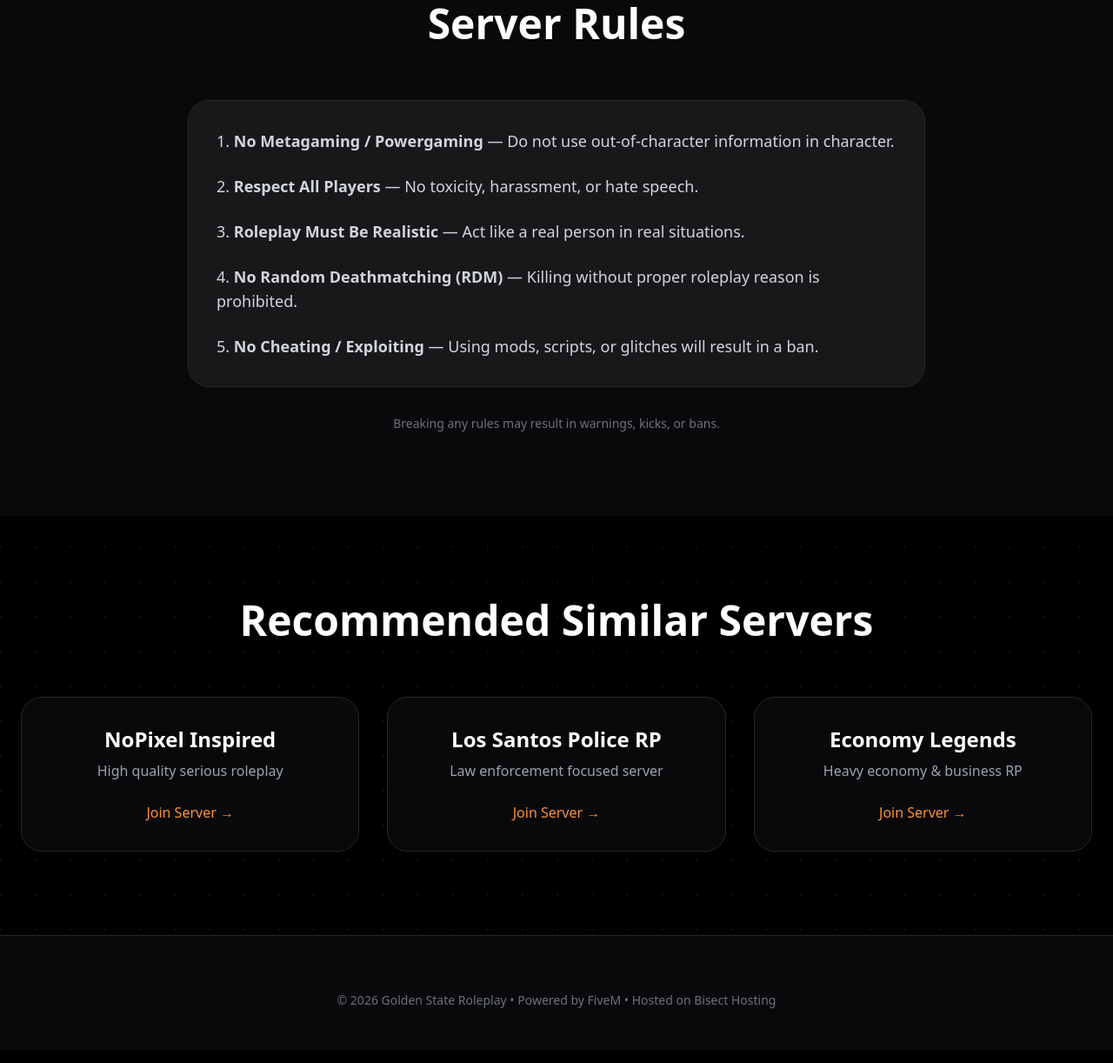
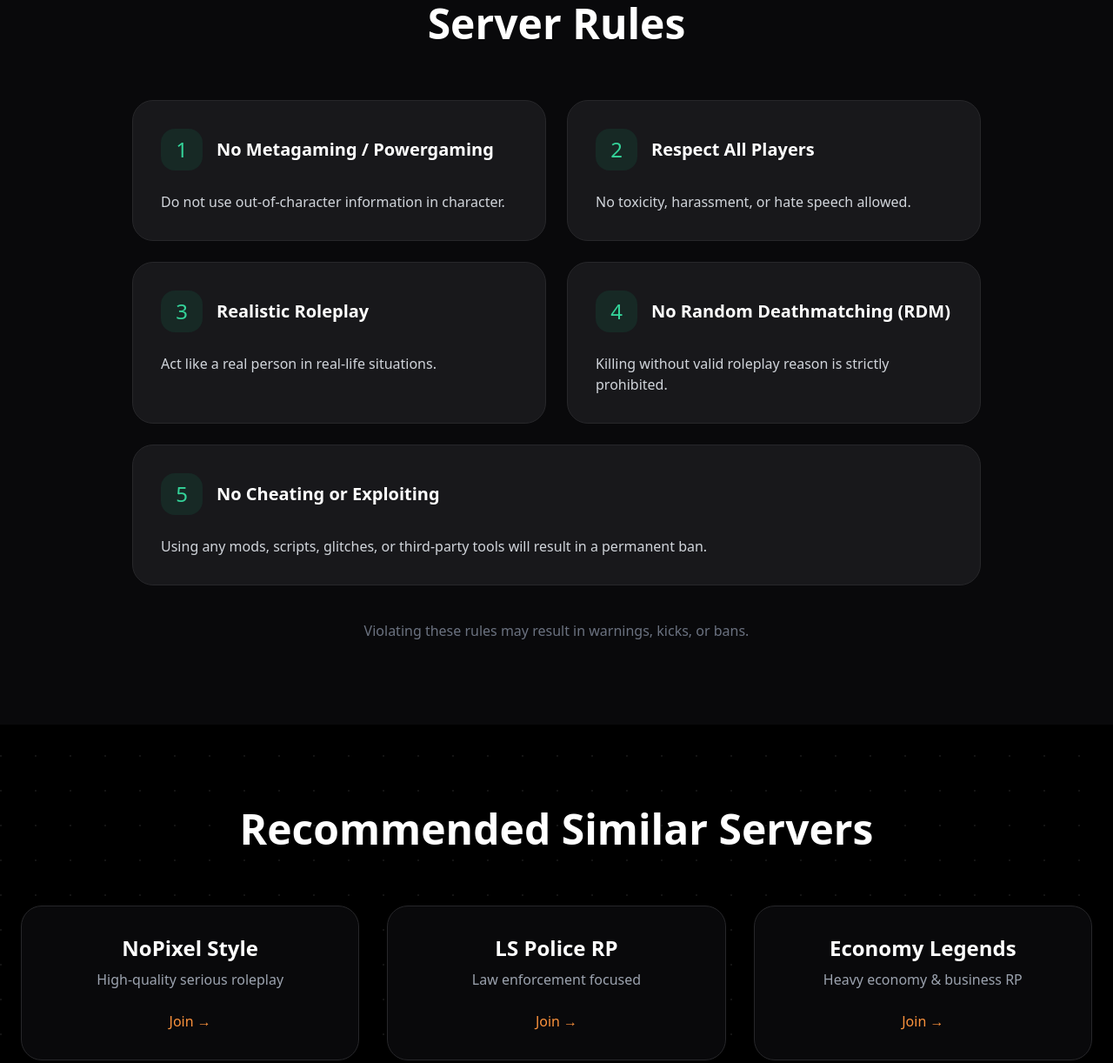
Before and after one commit to GeorgiaStateRoleplayYTD/GSRP, a plain HTML site: page index.html in a window 1280 px wide. Shown: the part 1492-2714 px from the top of the page at 87% size. Drawn offline with nearby package versions, Linux system fonts and the light colour scheme.

Commit message:
Update index.html

```diff
--- a/index.html
+++ b/index.html
@@ -33,21 +33,30 @@
       transition: 0.7s;
     }
     .join-btn:hover::after { left: 150%; }
+
+    /* Circular Promo */
+    .promo-circle {
+      animation: float 3s ease-in-out infinite;
+    }
+    @keyframes float {
+      0%, 100% { transform: translateY(0); }
+      50% { transform: translateY(-15px); }
+    }
   </style>
 </head>
 <body class="bg-black text-white min-h-screen">
 
-  <!-- Promo Bubble -->
-  <div class="fixed top-4 right-4 bg-gradient-to-r from-orange-500 to-amber-500 text-black font-bold px-6 py-3 rounded-3xl shadow-2xl flex items-center gap-3 z-50 hover:scale-105 transition-all">
-    <span class="text-xl">🎟️</span>
-    <div>
-      <p class="text-sm leading-none">GET $5.00 OFF</p>
-      <p class="text-lg leading-none">Everything in Store</p>
+  <!-- Floating Circular Promo -->
+  <div class="fixed top-6 right-6 z-50 promo-circle">
+    <div onclick="copyDiscount()"
+         class="w-36 h-36 bg-gradient-to-br from-orange-500 to-amber-500 rounded-full flex items-center justify-center text-center shadow-2xl cursor-pointer hover:scale-110 transition-all border-4 border-white/30">
+      <div class="text-black">
+        <p class="text-2xl font-black leading-none">$5.00</p>
+        <p class="text-sm font-bold tracking-widest">OFF</p>
+        <p class="text-xs mt-1 font-medium">EVERYTHING</p>
+        <p class="text-[10px] mt-2 bg-black/20 text-black py-0.5 px-4 rounded-full inline-block">CLICK TO COPY CODE</p>
+      </div>
     </div>
-    <a href="https://gsrpstandalone.tip4serv.com/" target="_blank"
-       class="ml-2 bg-black text-white text-sm px-5 py-2 rounded-2xl hover:bg-zinc-800 transition">
-      SHOP NOW
-    </a>
   </div>
 
   <!-- Navigation -->
@@ -107,7 +116,6 @@
   <section id="servers" class="max-w-7xl mx-auto px-6 pb-24">
     <h2 class="text-5xl font-bold text-center mb-16">Our Servers</h2>
     <div class="grid md:grid-cols-2 gap-8">
-      <!-- Standalone -->
       <div class="card bg-zinc-950 border border-zinc-800 rounded-3xl overflow-hidden">
         <img src="https://i.imgur.com/7dyP8ks.png" class="w-full h-64 object-cover">
         <div class="p-10">
@@ -121,7 +129,6 @@
         </div>
       </div>
 
-      <!-- Economy -->
       <div class="card bg-zinc-950 border border-zinc-800 rounded-3xl overflow-hidden">
         <img src="https://i.imgur.com/roim6la.png" class="w-full h-64 object-cover">
         <div class="p-10">
@@ -137,24 +144,54 @@
     </div>
   </section>
 
-  <!-- Server Rules -->
+  <!-- Server Rules - Improved Design -->
   <section id="rules" class="bg-zinc-950 py-24">
-    <div class="max-w-4xl mx-auto px-6">
+    <div class="max-w-5xl mx-auto px-6">
       <h2 class="text-5xl font-bold text-center mb-16">Server Rules</h2>
-      <div class="space-y-4 text-lg">
-        <div class="bg-zinc-900 border border-zinc-800 rounded-3xl p-8">
-          <ol class="list-decimal list-inside space-y-6 text-gray-300">
-            <li><strong>No Metagaming / Powergaming</strong> — Do not use out-of-character information in character.</li>
-            <li><strong>Respect All Players</strong> — No toxicity, harassment, or hate speech.</li>
-            <li><strong>Roleplay Must Be Realistic</strong> — Act like a real person in real situations.</li>
-            <li><strong>No Random Deathmatching (RDM)</strong> — Killing without proper roleplay reason is prohibited.</li>
-            <li><strong>No Cheating / Exploiting</strong> — Using mods, scripts, or glitches will result in a ban.</li>
-            <!-- Add more rules easily below -->
-            <!-- <li><strong>New Rule Here</strong> — Description of the rule.</li> -->
-          </ol>
+
+      <div class="grid md:grid-cols-2 gap-6">
+        <div class="bg-zinc-900 border border-zinc-800 rounded-3xl p-8 card">
+          <div class="flex items-center gap-4 mb-6">
+            <div class="w-12 h-12 bg-emerald-500/10 text-emerald-400 rounded-2xl flex items-center justify-center text-2xl">1</div>
+            <h3 class="text-xl font-semibold">No Metagaming / Powergaming</h3>
+          </div>
+          <p class="text-gray-300">Do not use out-of-character information in character.</p>
+        </div>
+
+        <div class="bg-zinc-900 border border-zinc-800 rounded-3xl p-8 card">
+          <div class="flex items-center gap-4 mb-6">
+            <div class="w-12 h-12 bg-emerald-500/10 text-emerald-400 rounded-2xl flex items-center justify-center text-2xl">2</div>
+            <h3 class="text-xl font-semibold">Respect All Players</h3>
+          </div>
+          <p class="text-gray-300">No toxicity, harassment, or hate speech allowed.</p>
+        </div>
+
+        <div class="bg-zinc-900 border border-zinc-800 rounded-3xl p-8 card">
+          <div class="flex items-center gap-4 mb-6">
+            <div class="w-12 h-12 bg-emerald-500/10 text-emerald-400 rounded-2xl flex items-center justify-center text-2xl">3</div>
+            <h3 class="text-xl font-semibold">Realistic Roleplay</h3>
+          </div>
+          <p class="text-gray-300">Act like a real person in real-life situations.</p>
+        </div>
+
+        <div class="bg-zinc-900 border border-zinc-800 rounded-3xl p-8 card">
+          <div class="flex items-center gap-4 mb-6">
+            <div class="w-12 h-12 bg-emerald-500/10 text-emerald-400 rounded-2xl flex items-center justify-center text-2xl">4</div>
+            <h3 class="text-xl font-semibold">No Random Deathmatching (RDM)</h3>
+          </div>
+          <p class="text-gray-300">Killing without valid roleplay reason is strictly prohibited.</p>
+        </div>
+
+        <div class="bg-zinc-900 border border-zinc-800 rounded-3xl p-8 card md:col-span-2">
+          <div class="flex items-center gap-4 mb-6">
+            <div class="w-12 h-12 bg-emerald-500/10 text-emerald-400 rounded-2xl flex items-center justify-center text-2xl">5</div>
+            <h3 class="text-xl font-semibold">No Cheating or Exploiting</h3>
+          </div>
+          <p class="text-gray-300">Using any mods, scripts, glitches, or third-party tools will result in a permanent ban.</p>
         </div>
       </div>
-      <p class="text-center text-gray-500 mt-8 text-sm">Breaking any rules may result in warnings, kicks, or bans.</p>
+
+      <p class="text-center text-gray-500 mt-10">Violating these rules may result in warnings, kicks, or bans.</p>
     </div>
   </section>
 
@@ -163,29 +200,43 @@
     <h2 class="text-5xl font-bold text-center mb-16">Recommended Similar Servers</h2>
     <div class="grid md:grid-cols-3 gap-8">
       <div class="card bg-zinc-950 border border-zinc-800 rounded-3xl p-8 text-center">
-        <h3 class="text-2xl font-bold mb-2">NoPixel Inspired</h3>
-        <p class="text-gray-400 mb-6">High quality serious roleplay</p>
-        <a href="#" class="text-orange-400 hover:text-orange-500 font-medium">Join Server →</a>
+        <h3 class="text-2xl font-bold mb-2">NoPixel Style</h3>
+        <p class="text-gray-400 mb-6">High-quality serious roleplay</p>
+        <a href="#" class="text-orange-400 hover:text-orange-500">Join →</a>
       </div>
       <div class="card bg-zinc-950 border border-zinc-800 rounded-3xl p-8 text-center">
-        <h3 class="text-2xl font-bold mb-2">Los Santos Police RP</h3>
-        <p class="text-gray-400 mb-6">Law enforcement focused server</p>
-        <a href="#" class="text-orange-400 hover:text-orange-500 font-medium">Join Server →</a>
+        <h3 class="text-2xl font-bold mb-2">LS Police RP</h3>
+        <p class="text-gray-400 mb-6">Law enforcement focused</p>
+        <a href="#" class="text-orange-400 hover:text-orange-500">Join →</a>
       </div>
       <div class="card bg-zinc-950 border border-zinc-800 rounded-3xl p-8 text-center">
         <h3 class="text-2xl font-bold mb-2">Economy Legends</h3>
-        <p class="text-gray-400 mb-6">Heavy economy &amp; business RP</p>
-        <a href="#" class="text-orange-400 hover:text-orange-500 font-medium">Join Server →</a>
+        <p class="text-gray-400 mb-6">Heavy economy & business RP</p>
+        <a href="#" class="text-orange-400 hover:text-orange-500">Join →</a>
       </div>
     </div>
   </section>
 
-  <!-- Footer -->
-  <footer class="bg-zinc-950 border-t border-zinc-800 pt-16 pb-12">
-    <div class="max-w-7xl mx-auto px-6 text-center text-gray-500 text-sm">
-      © 2026 Golden State Roleplay • Powered by FiveM • Hosted on Bisect Hosting
-    </div>
+  <footer class="bg-zinc-950 border-t border-zinc-800 py-12 text-center text-gray-500 text-sm">
+    © 2026 Golden State Roleplay • Powered by FiveM • Hosted on Bisect Hosting
   </footer>
 
+  <script>
+    function copyDiscount() {
+      const code = "GSRP5";   // Change this to your actual discount code if needed
+      navigator.clipboard.writeText(code).then(() => {
+        const originalText = event.currentTarget.innerHTML;
+        event.currentTarget.innerHTML = `
+          <div class="text-black">
+            <p class="text-2xl font-black leading-none">COPIED!</p>
+            <p class="text-sm font-bold mt-2">Code: ${code}</p>
+          </div>`;
+
+        setTimeout(() => {
+          event.currentTarget.innerHTML = originalText;
+        }, 2500);
+      });
+    }
+  </script>
 </body>
 </html>
```
